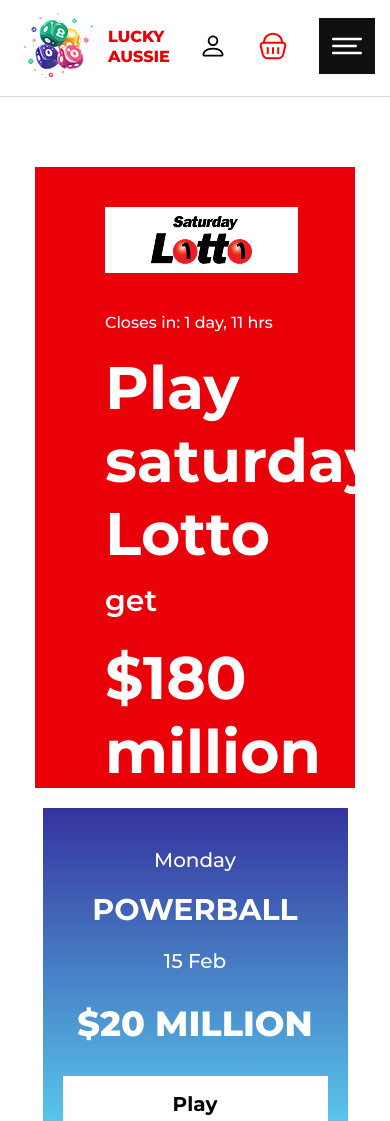
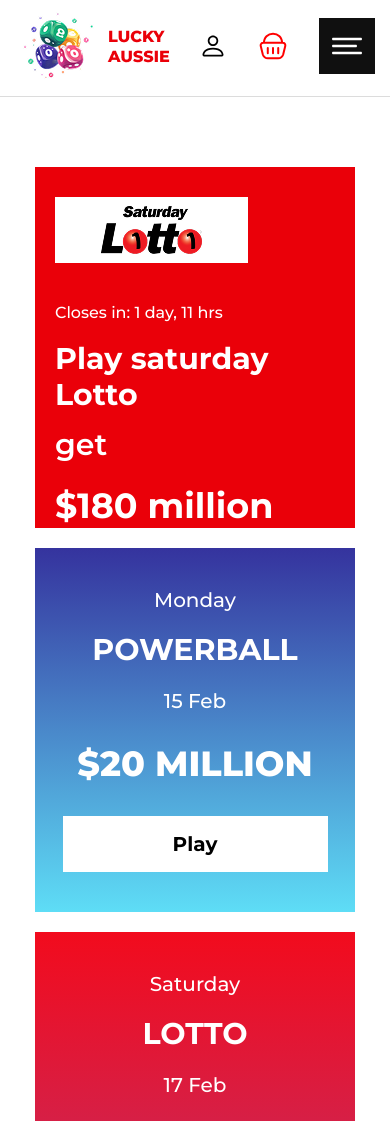
Before and after one commit to asjsit2006/Thelott, a plain HTML site: page index.html in a window 390 px wide. Shown: the top 1121 px of the page. Drawn offline with Linux system fonts and the light colour scheme.

Commit message:
Add files via upload

```diff
--- a/style.css
+++ b/style.css
@@ -1,4 +1,8 @@
 @import url("https://fonts.googleapis.com/css2?family=Montserrat:ital,wght@0,100..900;1,100..900&display=swap");
+
+.menu {
+  display: none;
+}
 
 .header__container {
   display: flex;
@@ -126,6 +130,31 @@
   .main__container {
     width: 320px;
   }
+
+  .main__logo__description {
+    margin-left: 20px;
+    margin-top: 30px;
+  }
+
+  .main__logo__scrore {
+    display: none;
+  }
+
+  .main__logo__text h2 {
+    font-family: Montserrat;
+    font-weight: 700;
+    font-size: 30px;
+    line-height: 36.57px;
+    letter-spacing: 0%;
+  }
+
+  .main__logo__text h4 {
+    font-family: Montserrat;
+    font-weight: 700;
+    font-size: 35px;
+    line-height: 42.67px;
+    letter-spacing: 0%;
+  }
 }
 
 /* GAMES */
@@ -146,7 +175,7 @@
 
 .games__container__list__item {
   padding: 40px 20px;
-  width: 305px;
+  width: 320px;
   text-align: center;
   background: linear-gradient(180deg, #35339e 0%, #5eddf6 100%);
 }
```
